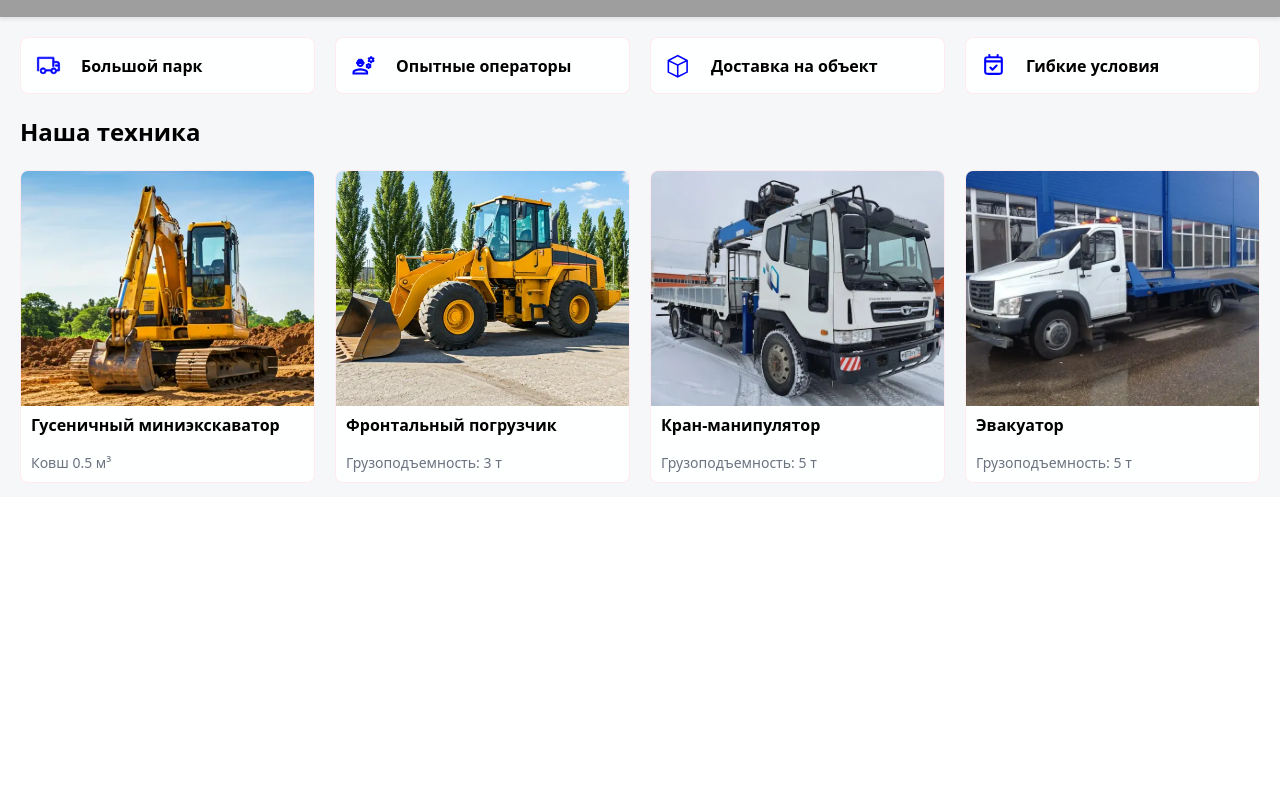
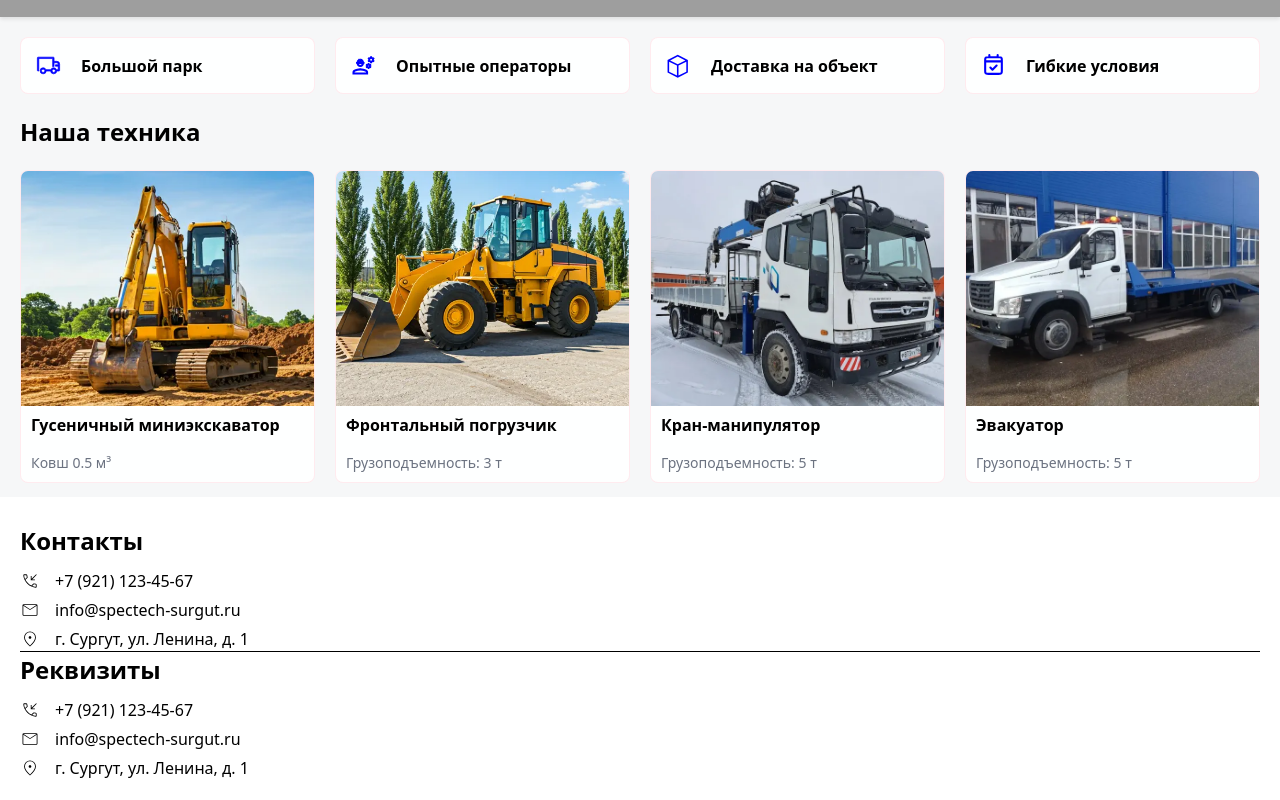
Before and after one commit to ShiVA-ru/spectech-surgut, a SvelteKit app: page / in a window 1280 px wide. Shown: the part 303-1103 px from the top of the page. Before the commit the page ends 806 px from the top, so only its background shows below. Built offline with nearby package versions, Linux system fonts and the light colour scheme; grey boxes are pictures that could not be loaded.

Commit message:
add footer layout

```diff
--- /dev/null
+++ b/src/lib/components/footer/Contacts.svelte
@@ -0,0 +1,46 @@
+<script>
+	import IconSvg from '$lib/components/ui/icon-svg/IconSvg.svelte';
+</script>
+
+<section class="contacts">
+	<h3 class="contacts__title">Контакты</h3>
+	<div class="contacts__content">
+		<a href="tel:+79211234567" class="contacts__item contacts__link">
+			<IconSvg iconId="phone" />
+			<span>+7 (921) 123-45-67</span>
+		</a>
+		<a href="mailto:info@spectech-surgut.ru" class="contacts__item contacts__link">
+			<IconSvg iconId="mail" />
+			<span>info@spectech-surgut.ru</span>
+		</a>
+
+		<address class="contacts__item contacts__address">
+			<IconSvg iconId="location" />
+			<span>г. Сургут, ул. Ленина, д. 1</span>
+		</address>
+	</div>
+</section>
+
+<style>
+	.contacts__title {
+		font-size: 24px;
+		font-weight: bold;
+		margin-bottom: 10px;
+	}
+
+	.contacts__content {
+		display: flex;
+		flex-direction: column;
+		gap: 5px;
+	}
+
+	.contacts__item {
+		display: flex;
+		align-items: center;
+		gap: 15px;
+	}
+
+	.contacts__address {
+		font-style: unset;
+	}
+</style>
--- /dev/null
+++ b/src/lib/components/footer/Footer.svelte
@@ -0,0 +1,12 @@
+<script>
+	import Contacts from './Contacts.svelte';
+	import Requisites from './Requisites.svelte';
+</script>
+
+<footer>
+	<div class="container mx-auto p-5">
+		<Contacts />
+		<hr />
+		<Requisites />
+	</div>
+</footer>
--- /dev/null
+++ b/src/lib/components/footer/Requisites.svelte
@@ -0,0 +1,46 @@
+<script>
+	import IconSvg from '$lib/components/ui/icon-svg/IconSvg.svelte';
+</script>
+
+<section class="contacts">
+	<h3 class="contacts__title">Реквизиты</h3>
+	<div class="contacts__content">
+		<a href="tel:+79211234567" class="contacts__item contacts__link">
+			<IconSvg iconId="phone" />
+			<span>+7 (921) 123-45-67</span>
+		</a>
+		<a href="mailto:info@spectech-surgut.ru" class="contacts__item contacts__link">
+			<IconSvg iconId="mail" />
+			<span>info@spectech-surgut.ru</span>
+		</a>
+
+		<address class="contacts__item contacts__address">
+			<IconSvg iconId="location" />
+			<span>г. Сургут, ул. Ленина, д. 1</span>
+		</address>
+	</div>
+</section>
+
+<style>
+	.contacts__title {
+		font-size: 24px;
+		font-weight: bold;
+		margin-bottom: 10px;
+	}
+
+	.contacts__content {
+		display: flex;
+		flex-direction: column;
+		gap: 5px;
+	}
+
+	.contacts__item {
+		display: flex;
+		align-items: center;
+		gap: 15px;
+	}
+
+	.contacts__address {
+		font-style: unset;
+	}
+</style>
--- a/src/routes/+page.svelte
+++ b/src/routes/+page.svelte
@@ -1,9 +1,9 @@
 <script>
 	import AdvantageList from '$lib/components/advantage/AdvantageList.svelte';
 	import EquipmentList from '$lib/components/catalog/EquipmentList.svelte';
-	import Footer from '$lib/components/Footer.svelte';
-	import Header from '$lib/components/Header.svelte';
-	import Hero from '$lib/components/Hero.svelte';
+	import Footer from '$lib/components/footer/Footer.svelte';
+	import Header from '$lib/components/header/Header.svelte';
+	import Hero from '$lib/components/hero/Hero.svelte';
 </script>
 
 <Header />
```
Also changed, not shown: src/lib/components/Header.svelte (deleted), src/lib/components/header/Header.svelte (added), src/lib/components/hero/Hero.svelte (renamed from src/lib/components/Hero.svelte), static/icons/sprite.svg.
